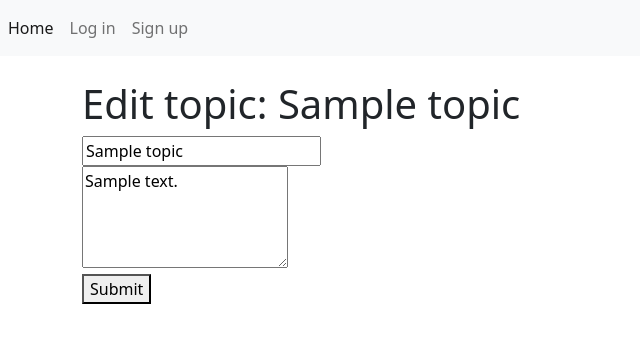
After one commit to maksmarn/tech_forum, a Flask app: template templates/topic_edit.html in a window 1280 px wide. The commit adds this page. Shown: the top 343 px of the page, without its empty margins (0-640 px from the left). Run offline with Flask 2, Linux system fonts and the light colour scheme; the template is opened without the code that fills it: most values are stand-ins (such as "Sample title", 1, 10 or a date in 2020).

Commit message:
added edit

```diff
--- a/main.py
+++ b/main.py
@@ -1,4 +1,5 @@
-import hashlib, uuid
+import hashlib
+import uuid
 from flask import Flask, render_template, request, redirect, url_for, make_response
 from models.user import User
 from models.settings import db
@@ -7,6 +8,7 @@ from models.topic import Topic
 app = Flask(__name__)
 
 db.create_all()
+
 
 @app.route('/')
 def index():
@@ -40,6 +42,7 @@ def login():
 
         if not user:
             return "This user doesn't exist!"
+
         else:
             # If the user exists, check if the password hashes match
             if password_hash == user.password_hash:
@@ -89,13 +92,13 @@ def signup():
         return response
 
 
-@app.route("/create-topic", methods=["GET", "POST"])
-def create_topic():
+@app.route("/topic-create", methods=["GET", "POST"])
+def topic_create():
     # Get the current user (author)
     session_token = request.cookies.get("session_token")
     user = db.query(User).filter_by(session_token=session_token).first()
     if request.method == "GET":
-        return render_template("create_topic.html", user=user)
+        return render_template("topic_create.html", user=user)
 
     elif request.method == "POST":
         title = request.form.get("title")
@@ -114,12 +117,43 @@ def create_topic():
 @app.route("/topic/<topic_id>", methods=["GET"])
 def topic_details(topic_id):
     topic = db.query(Topic).get(int(topic_id))
+
     session_token = request.cookies.get("session_token")
     user = db.query(User).filter_by(session_token=session_token).first()
 
 
     return render_template("topic_details.html", topic=topic, user=user)
 
+
+@app.route("/topic/<topic_id>/edit", methods=["GET", "POST"])
+def topic_edit(topic_id):
+    topic = db.query(Topic).get(int(topic_id))
+
+    if request.method == "GET":
+        return render_template("topic_edit.html", topic=topic)
+
+    elif request.method == "POST":
+        title = request.form.get("title")
+        text = request.form.get("text")
+
+        session_token = request.cookies.get("session_token")
+        user = db.query(User).filter_by(session_token=session_token).first()
+
+        if not user:
+            return redirect(url_for('login'))
+
+        elif topic.author.id != user.id:
+            return "You can't edit other people's posts!"
+
+        else:
+            # Update the topic
+            topic.title = title
+            topic.text = text
+            db.add(topic)
+            db.commit()
+
+            return redirect(url_for('topic_details', topic_id=topic_id))
+
 # This is just a regular way to run some Python files safely
 if __name__ == '__main__':
     app.run()
--- a/templates/base.html
+++ b/templates/base.html
@@ -17,7 +17,7 @@
             </li>
             {% if user %}
             <li class="nav-item">
-              <a class="nav-link" href="/create-topic">New topic</a>
+              <a class="nav-link" href="/topic-create">New topic</a>
             </li>
             {% else %}
             <li class="nav-item">
--- a/templates/index.html
+++ b/templates/index.html
@@ -19,7 +19,7 @@
     <tr>
         <td><a href="/topic/{{topic.id}}">{{ topic.title }}</a></td>
         <td>{{ topic.author.username }}</td>
-        <td>{{ topic.created }}</td>
+        <td>{{ topic.created.strftime('%d %b %Y %H:%M') }}</td>
     </tr>
     {% endfor %}
 </table>
--- /dev/null
+++ b/templates/topic_edit.html
@@ -0,0 +1,15 @@
+{% extends "base.html" %}
+
+{% block title %}Edit topic{% endblock title %}
+
+{% block content %}
+
+<h1>Edit topic: {{ topic.title }}</h1>
+
+<form method="post">
+    <input type="text" name="title" value="{{topic.title}}" required> <br>
+    <textarea name="text" rows="4" required>{{topic.text}}</textarea> <br>
+    <button type="submit">Submit</button>
+</form>
+
+{% endblock content %}
```
Also changed, not shown: templates/topic_details.html (+7 -1 lines), localhost.sqlite (deleted), templates/topic_create.html (renamed from templates/create_topic.html), templates/topic_delete.html (added).
